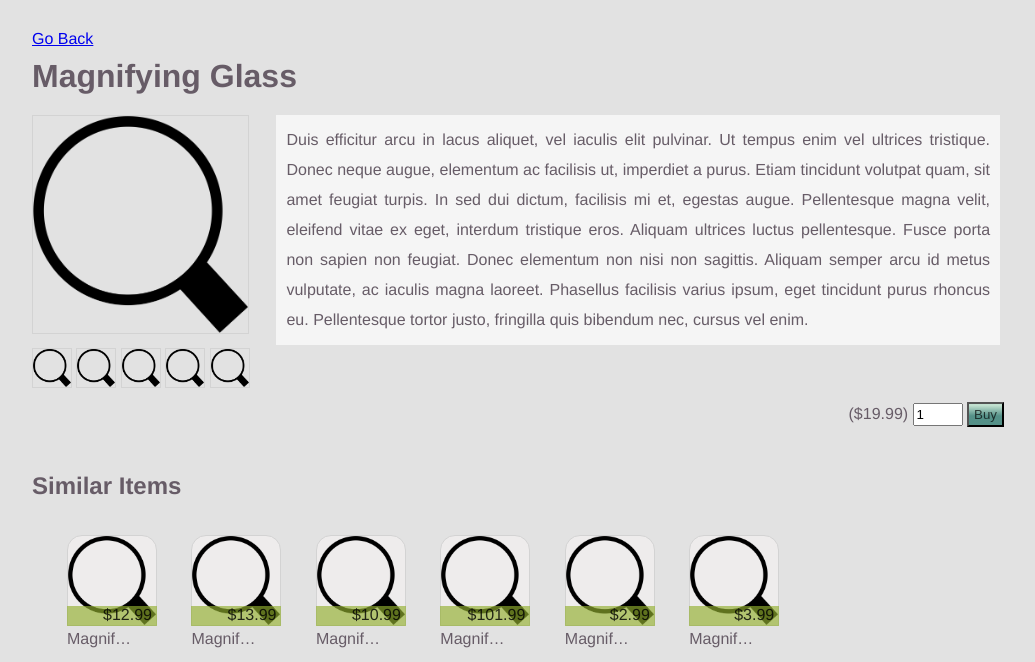
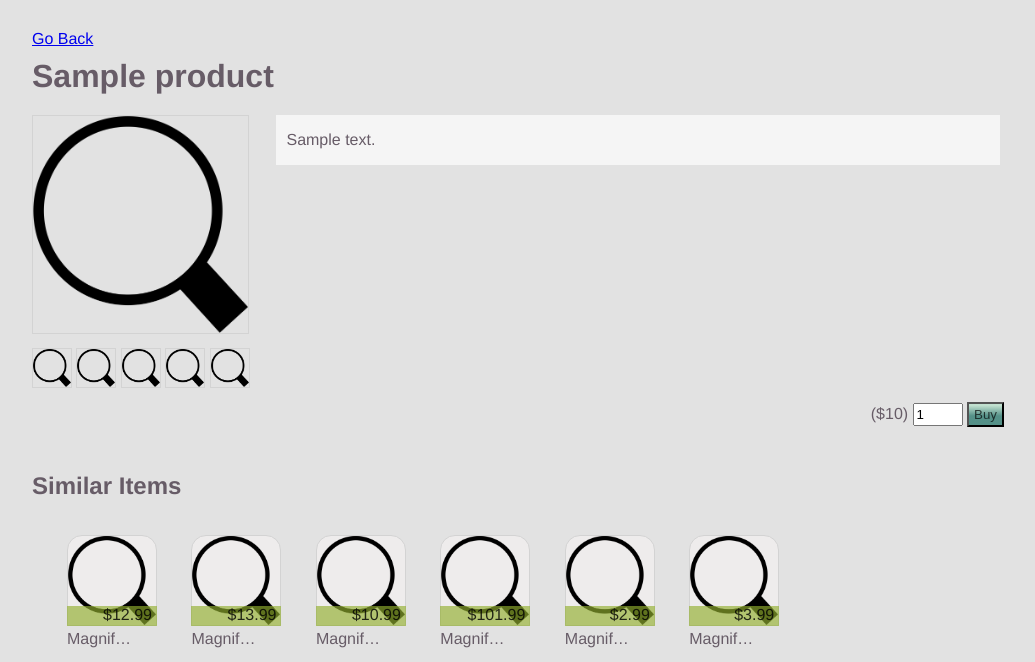
Before and after one commit to jimspags/ecommerce, a CodeIgniter app: page /ecommerce/index.php/customers/product_details/1 in a window 1280 px wide. Shown: the part 50-712 px from the top of the page, without its empty margins (68-1103 px from the left). Run offline with CodeIgniter, Linux system fonts and the light colour scheme; tables that the repository leaves empty or names only in its code hold one stand-in row (values such as "Sample post"); some libraries are stand-ins or nearby versions.

Commit message:
Implement: Add to cart

```diff
--- a/application/config/routes.php
+++ b/application/config/routes.php
@@ -79,12 +79,14 @@ $route['dashboard/delete_product/(:num)'] = "products/delete_product/$1";
 $route['dashboard/get_product(:num)'] = "products/get_product/$1";
 
 // Customers
-$route['profile'] = "customers/edit_profile";
-$route['profile/edit_password'] = "customers/edit_password";
-$route['profile/default_shipping'] = "customers/shipping_process";
-$route['profile/default_billing'] = "customers/billing_process";
+$route['profile'] = "customers/edit_profile"; // Edit profile page
+$route['profile/edit_password'] = "customers/edit_password"; // Edit profile password
+$route['profile/default_shipping'] = "customers/shipping_process"; // Edit profile shipping
+$route['profile/default_billing'] = "customers/billing_process"; // Edit profile billing
 
-$route['cart'] = "customers/shopping_cart";
-$route['product/(:num)'] = "customers/product_details/$1";
-$route['order_history'] = "customers/order_history";
-$route['order_history_detail/(:num)'] = "customers/order_history_details/$1";
+
+$route['cart'] = "customers/shopping_cart"; // Cart page
+$route['product/(:num)'] = "customers/product_details/$1"; // Product details
+$route['order_history'] = "customers/order_history"; // Order history
+$route['order_history_detail/(:num)'] = "customers/order_history_details/$1"; // Oder history details
+$route['add_to_cart'] = "customers/add_to_cart"; // Add to cart
--- a/application/controllers/Customers.php
+++ b/application/controllers/Customers.php
@@ -94,8 +94,15 @@ class Customers extends CI_Controller {
 		$this->load->view("/customers/shopping_cart");
 	}
 
+	public function add_to_cart() {
+		if($this->Customer->add_to_cart($this->input->post(NULL, TRUE)) == TRUE) {
+			echo json_encode(array("status" => 200));
+		}
+	}
+
 	public function product_details($product_id) {
-		$this->load->view("/customers/product_details");
+		$product = $this->Product->get_product_by_id($product_id);
+		$this->load->view("/customers/product_details", array("product" => $product));
 	}
 
 	public function order_history() {
--- a/application/controllers/Products.php
+++ b/application/controllers/Products.php
@@ -40,8 +40,6 @@ class Products extends CI_Controller {
 			$response = array("status" => 200);
 			echo json_encode($response);
 		}
-
-
 	}
 
 	public function delete_product($id) {
--- a/application/models/Customer.php
+++ b/application/models/Customer.php
@@ -127,6 +127,30 @@
             }
         }
 
+        public function add_to_cart($post) {
+
+            // Check product order existence
+            $query_check = "SELECT quantity, total FROM user_carts WHERE user_id = ? AND product_id = ?";
+            $values_check = array($this->session->userdata("user_id"), $post['product_id']);
+            $result_check = $this->db->query($query_check, $values_check)->row_array();
+
+
+            if($result_check != NULL) {
+                // Update quantity and total
+                $query_update = "UPDATE user_carts SET quantity = ?, total = ?, updated_at = ? WHERE user_id = ? AND product_id = ?";
+                $values_update = array((intval($result_check['quantity']) + intval($post['quantity'])), ($result_check['total'] + $post['total']), date("Y-m-d, H:i:s"), $this->session->userdata("user_id"), $post['product_id']);
+                $this->db->query($query_update, $values_update);
+            } else {
+                // Add to cart
+                $query_insert = "INSERT INTO user_carts(user_id, product_id, quantity, total, created_at, updated_at) VALUES(?, ?, ?, ?, ?, ?)";
+                $values_insert = array($this->session->userdata("user_id"), $post['product_id'], $post['quantity'], $post['total'], date("Y-m-d, H:i:s"), date("Y-m-d, H:i:s"));
+                $this->db->query($query_insert, $values_insert);
+            }
+
+
+            return TRUE;
+        }
+
     }
 
 
--- a/application/models/Product.php
+++ b/application/models/Product.php
@@ -61,7 +61,7 @@
         }
 
         public function get_product_by_id($id) {
-            return $this->db->query("SELECT p.product_name, p.description, c.category_name FROM products p LEFT JOIN product_categories c ON p.product_category_id = c.id WHERE p.id = ? AND c.id = product_category_id", array($id))->row_array();
+            return $this->db->query("SELECT p.id, p.product_name, p.description, p.price, c.category_name FROM products p LEFT JOIN product_categories c ON p.product_category_id = c.id WHERE p.id = ? AND c.id = product_category_id", array($id))->row_array();
         }
 
 
--- a/application/views/customers/edit_profile.php
+++ b/application/views/customers/edit_profile.php
@@ -150,6 +150,7 @@
         </fieldset>
     <script>
         $(document).ready(function() {
+            // Set value for input month
             $("input[name='expiration']").val($("#expiration_value").val());
         });
     </script>
--- a/application/views/customers/product_details.php
+++ b/application/views/customers/product_details.php
@@ -24,11 +24,18 @@
                 $("input[type='number']").on("change", function() {
                     originalPrice = $(this).siblings("span").attr("orig-price");
                     $(this).siblings("span").text("($"+(originalPrice*$(this).val()).toFixed(2)+")");
+
+
                 });
                 //display notif after submission
                 $(document).on('submit', 'form', function() {
-                    $("main em").fadeIn(1000);
-                    $("main em").fadeOut(5000);
+                    $("input[name='total']").val($("input[name='quantity']").val() * <?= $product['price'] ?>);
+                    $.post($(this).attr("action"), $(this).serialize(), function(data) {
+                        if(JSON.parse(data).status == 200) {
+                            $("main em").fadeIn(1000);
+                            $("main em").fadeOut(5000);
+                        }
+                    });
                     return false;
                 });
             });
@@ -58,19 +65,22 @@
         </header>
         <main>
             <a href="<?= base_url() ?>">Go Back</a>
-            <h1>Magnifying Glass</h1>
+            <h1><?= $product['product_name'] ?></h1>
             <figure>
-                <img class="mini-image" src="img/magnifying_glass.png"/>
-                <img class="mini-image" src="img/magnifying_glass.png"/>
-                <img class="mini-image" src="img/magnifying_glass.png"/>
-                <img class="mini-image" src="img/magnifying_glass.png"/>
-                <img class="mini-image" src="img/magnifying_glass.png"/>
-                <img class="mini-image" src="img/magnifying_glass.png"/>
+                <img class="mini-image" src="<?= base_url() ?>assets/img/magnifying_glass.png"/>
+                <img class="mini-image" src="<?= base_url() ?>assets/img/magnifying_glass.png"/>
+                <img class="mini-image" src="<?= base_url() ?>assets/img/magnifying_glass.png"/>
+                <img class="mini-image" src="<?= base_url() ?>assets/img/magnifying_glass.png"/>
+                <img class="mini-image" src="<?= base_url() ?>assets/img/magnifying_glass.png"/>
+                <img class="mini-image" src="<?= base_url() ?>assets/img/magnifying_glass.png"/>
             </figure>
-            <p>Duis efficitur arcu in lacus aliquet, vel iaculis elit pulvinar. Ut tempus enim vel ultrices tristique. Donec neque augue, elementum ac facilisis ut, imperdiet a purus. Etiam tincidunt volutpat quam, sit amet feugiat turpis. In sed dui dictum, facilisis mi et, egestas augue. Pellentesque magna velit, eleifend vitae ex eget, interdum tristique eros. Aliquam ultrices luctus pellentesque. Fusce porta non sapien non feugiat. Donec elementum non nisi non sagittis. Aliquam semper arcu id metus vulputate, ac iaculis magna laoreet. Phasellus facilisis varius ipsum, eget tincidunt purus rhoncus eu. Pellentesque tortor justo, fringilla quis bibendum nec, cursus vel enim.</p>
-            <form>
-                <span orig-price="19.99">($19.99)</span>
+            <p><?= $product['description'] ?></p>
+            <form action="<?= base_url() ?>add_to_cart" method="POST">
+                <span orig-price="<?= $product['price'] ?>">($<?= $product['price'] ?>)</span>
                 <input type="number" name="quantity" value="1" min="1">
+                <input type="hidden" name="total" id="total">
+                <input type="hidden" name="product_id" value="<?= $product['id'] ?>">
+                <input type="hidden" name="<?= $this->security->get_csrf_token_name() ?>" value="<?= $this->security->get_csrf_hash() ?>">
                 <input type="submit" value="Buy" />
             </form>
             <em>Item added to the cart!</em>
@@ -81,42 +91,42 @@
             <h2>Similar Items</h2>
             <figure>
                 <a href="">
-                    <img src="./img/magnifying_glass.png"/>
+                    <img src="<?= base_url() ?>assets/img/magnifying_glass.png"/>
                     <p>$12.99</p>
                     <figcaption>Magnifying Glass</figcaption>
                 </a>
             </figure>
             <figure>
                 <a href="./product_details.html">
-                    <img src="./img/magnifying_glass.png"/>
+                    <img src="<?= base_url() ?>assets/img/magnifying_glass.png"/>
                     <p>$13.99</p>
                     <figcaption>Magnifying Glass</figcaption>
                 </a>
             </figure>
             <figure>
                 <a href="./product_details.html">
-                    <img src="./img/magnifying_glass.png"/>
+                    <img src="<?= base_url() ?>assets/img/magnifying_glass.png"/>
                     <p>$10.99</p>
                     <figcaption>Magnifying Glass</figcaption>
                 </a>
             </figure>
             <figure>
                 <a href="./product_details.html">
-                    <img src="./img/magnifying_glass.png"/>
+                    <img src="<?= base_url() ?>assets/img/magnifying_glass.png"/>
                     <p>$101.99</p>
                     <figcaption>Magnifying Glass</figcaption>
                 </a>
             </figure>
             <figure>
                 <a href="./product_details.html">
-                    <img src="./img/magnifying_glass.png"/>
+                    <img src="<?= base_url() ?>assets/img/magnifying_glass.png"/>
                     <p>$2.99</p>
                     <figcaption>Magnifying Glass</figcaption>
                 </a>
             </figure>
             <figure>
                 <a href="./product_details.html">
-                    <img src="./img/magnifying_glass.png"/>
+                    <img src="<?= base_url() ?>assets/img/magnifying_glass.png"/>
                     <p>$3.99</p>
                     <figcaption>Magnifying Glass</figcaption>
                 </a>
```
